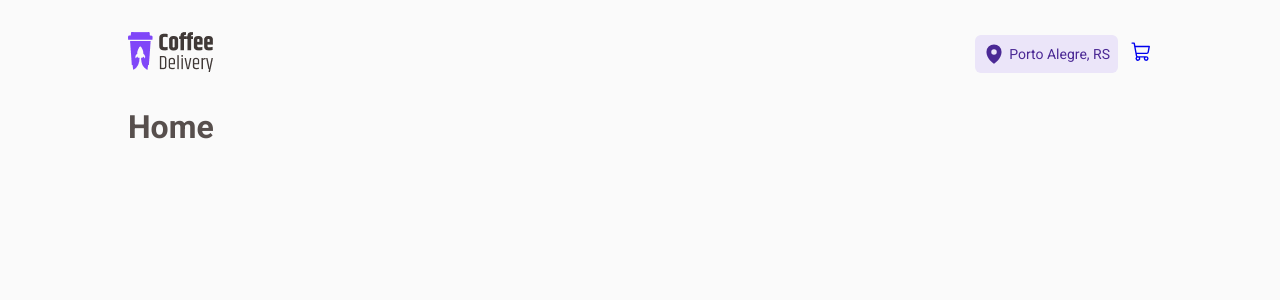
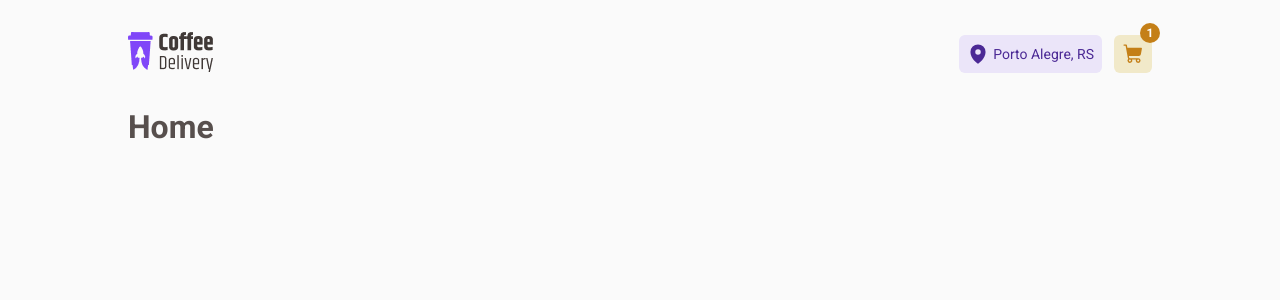
Before and after one commit to EllenBessa/coffee-delivery, a React (Vite) app: page / in a window 1280 px wide. Shown: the top 300 px of the page. Built offline with nearby package versions, Linux system fonts and the light colour scheme.

Commit message:
feat: :lipstick: Button Cart do Header

```diff
--- /dev/null
+++ b/src/components/ButtonCart/index.tsx
@@ -0,0 +1,12 @@
+import { ShoppingCart } from "@phosphor-icons/react";
+
+import { HeaderButtonCart } from "./styles";
+
+export function ButtonCart() {
+  return (
+    <HeaderButtonCart>
+      <ShoppingCart size={22} weight="fill" />
+      <span>1</span>
+    </HeaderButtonCart>
+  );
+}
--- /dev/null
+++ b/src/components/ButtonCart/styles.ts
@@ -0,0 +1,36 @@
+import { styled } from "styled-components";
+
+export const BaseButtonCart = styled.button`
+  padding: 0.5rem;
+  border-radius: 0.375rem;
+
+  border: 0;
+  cursor: pointer;
+
+  display: flex;
+  align-items: center;
+`;
+
+export const HeaderButtonCart = styled(BaseButtonCart)`
+  background: ${(props) => props.theme["yellow-light"]};
+  color: ${(props) => props.theme["yellow-dark"]};
+  position: relative;
+
+  span {
+    color: ${(props) => props.theme["white"]};
+    font-size: 0.75rem;
+    font-weight: 700;
+    background: ${(props) => props.theme["yellow-dark"]};
+    border-radius: 50%;
+
+    height: 1.25rem;
+    width: 1.25rem;
+    position: absolute;
+    top: -12px;
+    right: -8px;
+
+    display: flex;
+    align-items: center;
+    justify-content: center;
+  }
+`;
--- a/src/components/Header/index.tsx
+++ b/src/components/Header/index.tsx
@@ -1,7 +1,8 @@
-import { ShoppingCart, MapPin } from "@phosphor-icons/react";
+import { MapPin } from "@phosphor-icons/react";
 
 import { HeaderContainer } from "./styles";
 import logo from "../../assets/logo.png";
+import { ButtonCart } from "../ButtonCart";
 
 export function Header() {
   return (
@@ -15,9 +16,7 @@ export function Header() {
           <MapPin size={22} weight="fill" />
           <span>Porto Alegre, RS</span>
         </div>
-        <a href="#">
-          <ShoppingCart size={22} />
-        </a>
+        <ButtonCart />
       </div>
     </HeaderContainer>
   );
```
